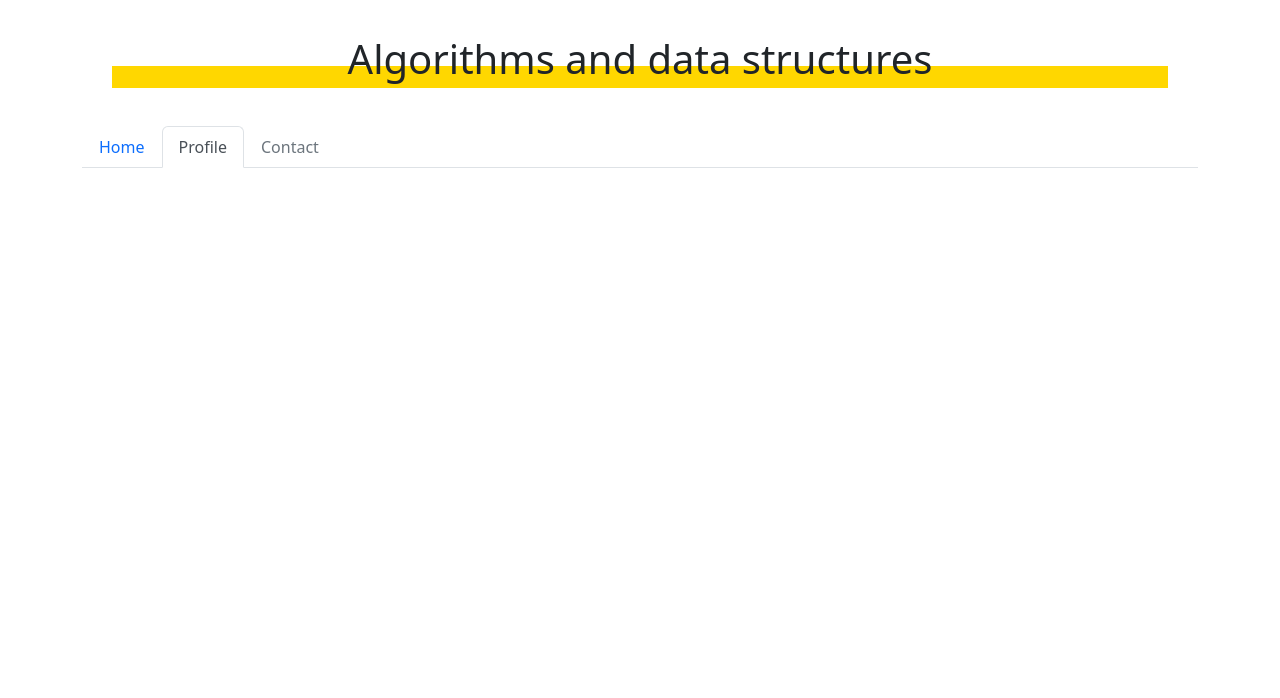
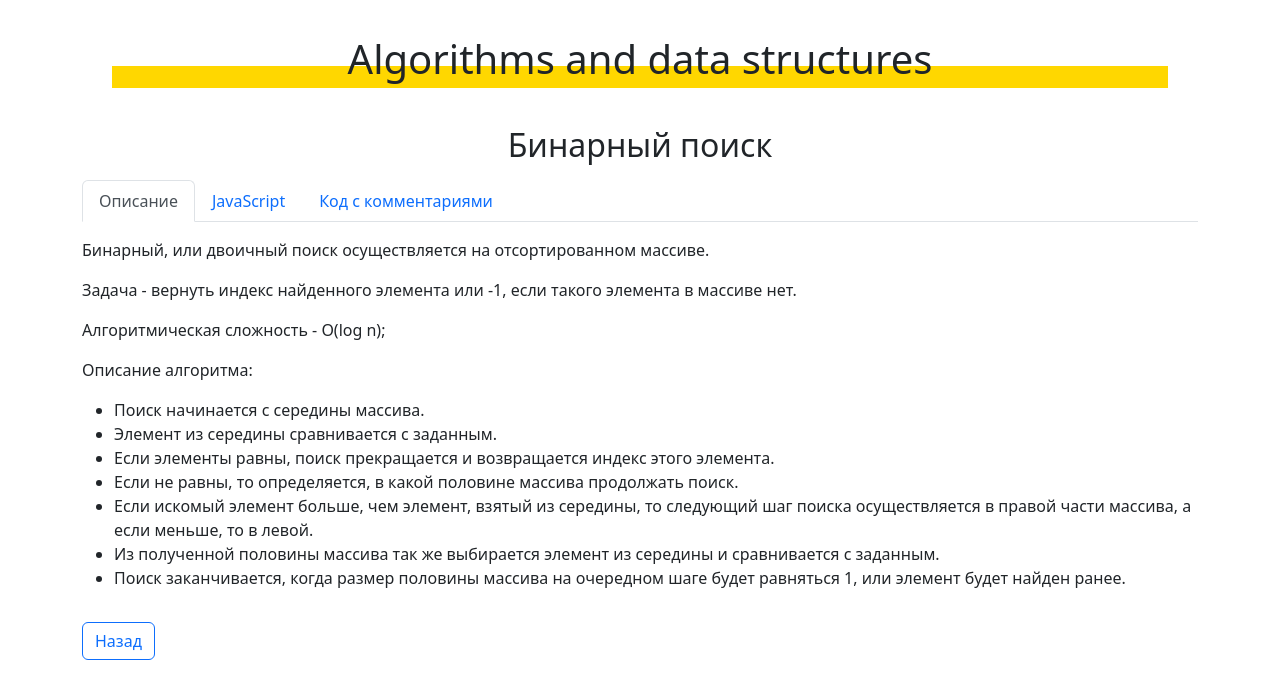
Before and after one commit to EvgeniyLyapunov/algorithms-and-data-structures, a React (Create React App) app: page /search/binarysearch in a window 1280 px wide. Shown: the top 698 px of the page. Built offline with nearby package versions, Linux system fonts and the light colour scheme.

Commit message:
added algorithm binary search

```diff
--- a/src/components/pages/search-pages/BinarySearch.js
+++ b/src/components/pages/search-pages/BinarySearch.js
@@ -1,25 +1,62 @@
 import Tab from 'react-bootstrap/Tab';
 import Tabs from 'react-bootstrap/Tabs';
-
-
-
+import { Link } from 'react-router-dom';
 import Highlight from 'react-highlight';
-import '../../../../node_modules/highlight.js/styles/atom-one-dark-reasonable.css';
+// import '../../../../node_modules/highlight.js/styles/atom-one-dark-reasonable.css';
+import '../../../../node_modules/highlight.js/styles/devibeans.min.css';
 
 
 const BinarySearch = () => {
 
   return(
+    <>
+      <h2 className='text-center mb-3'>Бинарный поиск</h2>
       <Tabs
-      defaultActiveKey="profile"
+        defaultActiveKey="descr"
         id="uncontrolled-tab-example"
         className="mb-3"
       >
-      <Tab eventKey="home" title="Home">
+        <Tab eventKey="descr" title="Описание">
+          <p>
+            Бинарный, или двоичный поиск осуществляется на отсортированном массиве.
+          </p>
+          <p>
+            Задача - вернуть индекс найденного элемента или -1, если такого элемента в массиве нет.
+          </p>
+          <p>
+            Алгоритмическая сложность - O(log n);
+          </p>
+          <p>
+            Описание алгоритма:
+          </p>
+          <ul>
+            <li>
+              Поиск начинается с середины массива.
+            </li>
+            <li>
+              Элемент из середины сравнивается с заданным.
+            </li>
+            <li>
+              Если элементы равны, поиск прекращается и возвращается индекс этого элемента.
+            </li>
+            <li>
+              Если не равны, то определяется, в какой половине массива продолжать поиск.
+            </li>
+            <li>
+              Если искомый элемент больше, чем элемент, взятый из середины, то следующий шаг поиска осуществляется в правой части массива, а если меньше, то в левой.
+            </li>
+            <li>
+              Из полученной половины массива так же выбирается элемент из середины и сравнивается с заданным.
+            </li>
+            <li>
+              Поиск заканчивается, когда размер половины массива на очередном шаге будет равняться 1, или элемент будет найден ранее.
+            </li>
+          </ul>
+          <Link className='my-3 btn btn-outline-primary' to={'/search'}>Назад</Link>
+        </Tab>
+        <Tab eventKey="code" title="JavaScript">
         <Highlight className='javascript'>
-      {`const array = [1, 3, 5, 7, 8, 10, 13, 20, 27, 36, 45, 50];
-
-function binarySearch(arr, n) {
+        {`function binarySearch(arr, n) {
     let right = arr.length - 1;
     let left = 0;
     let middle = Math.floor((right + left) / 2);
@@ -39,12 +76,63 @@ function binarySearch(arr, n) {
     return index;
   }`}
         </Highlight>
+        <Link className='my-3 btn btn-outline-primary' to={'/search'}>Назад</Link>
         </Tab>
-      <Tab eventKey="profile" title="Profile">
-      </Tab>
-      <Tab eventKey="contact" title="Contact" disabled>
+        <Tab eventKey="investigation" title="Код с комментариями">
+          <Highlight className='javascript'>
+            {`// аргументы:
+  // arr - отсортированный массив, в котором осуществляется поиск,
+  //  n - элемент, который нужно найти
+  function binarySearch(arr, n) {
+
+    // left и right - индексы начала и конца части массива, в которой на конкретном шаге осуществляется поиск,
+    // на старте это начало и конец всего массива
+    let right = arr.length - 1;
+    let left = 0;
+
+    // middle - индекс элемента из середины,
+    // вычисляется как среднее арифметическое суммы индексов начала и конца
+    let middle = Math.floor((right + left) / 2);
+
+    //  в index запишется индекс элемента, равного искомому,
+    // если заданного элемента в массиве нет,
+    // функция вернёт значение index по умолчанию.
+    let index = -1;
+
+    // цикл поиска будет работать пока индекс начального элемента меньше или равен индексу последнего элемента
+    // и значение index равно значению по умолчанию, т.е. -1
+    // важно, что именно логическое 'и', а не 'или'
+    while(left <= right && index === -1) {
+
+      // условие, при котором изменяется index, и цикл завершает работу
+      if(arr[middle] === n) {
+        index = middle;
+
+        // если элемент не найден, определяется в какой части массива будет продолжен поиск на следующем шаге
+        // если элемент из середины больше заданного, отбрасывается правая часть массива
+        // в right записывается новый конечный индекс
+      } else if(arr[middle] > n) {
+        right = middle - 1;
+
+        // если элемент из середины меньше заданного, отбрасывается левая часть массива
+        // в left записывается новый начальный индекс
+      } else {
+        left = middle + 1;
+      }
+
+      // на основании новых значений left или right расчитывается индекс элемента из середины получившейся части массива
+      middle = Math.floor((right + left) / 2);
+    }
+
+    // при завершении цикла поска index либо изменит значение по умолчанию, это значит, что элемент найден,
+    // если заданного элемента в массиве нет, функция вернёт значение index по умолчанию, т.е. -1
+    return index;
+  }`}
+          </Highlight>
+          <Link className='my-3 btn btn-outline-primary' to={'/search'}>Назад</Link>
         </Tab>
       </Tabs>
+    </>
   )
 }
 
```
Also changed, not shown: conspect.txt (added). Lines whose indentation alone changed are shown as unchanged.
